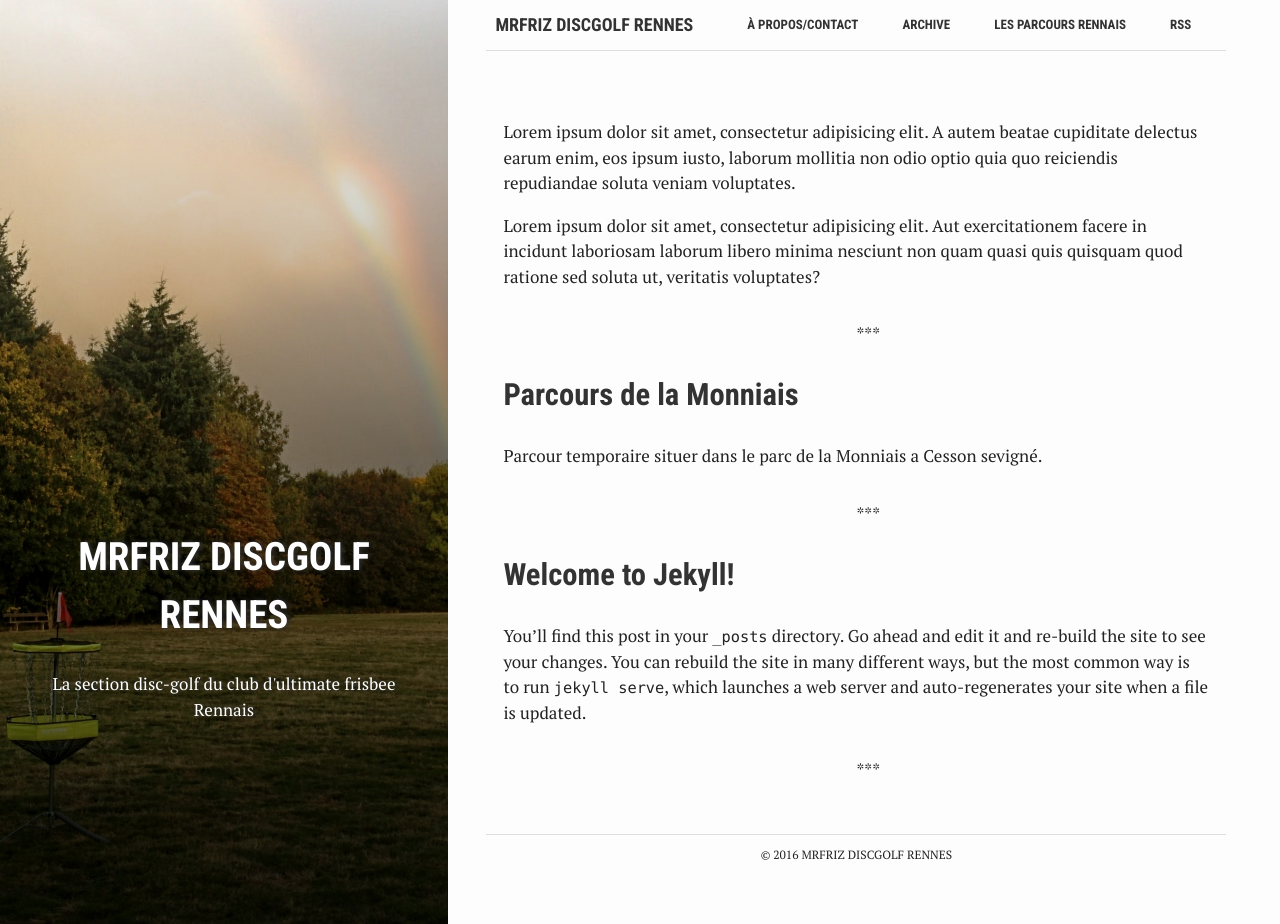
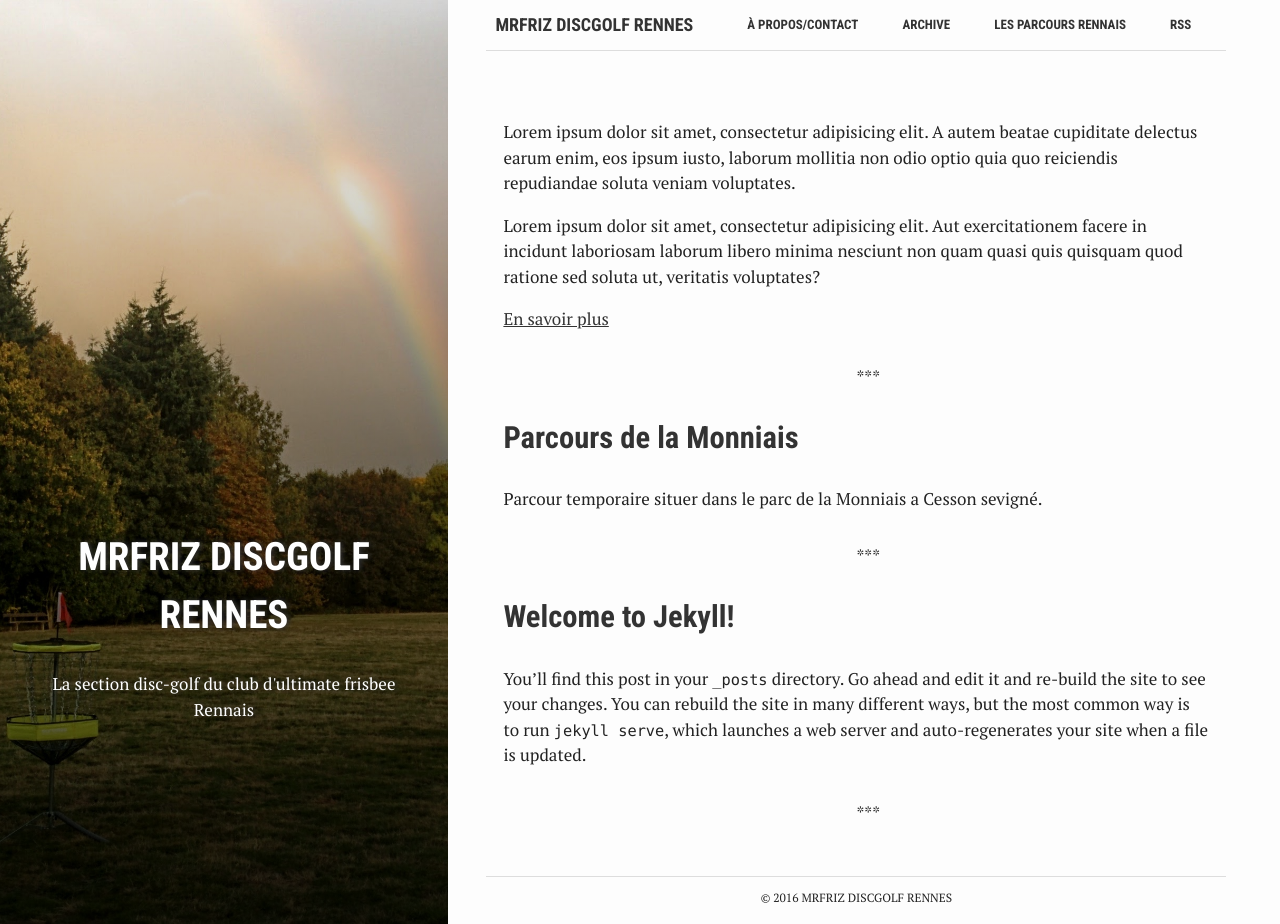
Before and after one commit to MrFriz/discgolf, a Jekyll site: the page built from index.html, in a window 1280 px wide and 924 px high. Built offline with Jekyll 4.4.1, drawn with Linux system fonts in a browser that asks for light colours.

Commit message:
Update index.html

```diff
--- a/index.html
+++ b/index.html
@@ -15,7 +15,9 @@ summary: "La section disc-golf du club d'ultimate frisbee Rennais"
     <p>
         Lorem ipsum dolor sit amet, consectetur adipisicing elit. Aut exercitationem facere in incidunt laboriosam
         laborum libero minima nesciunt non quam quasi quis quisquam quod ratione sed soluta ut, veritatis
-        voluptates?</p>
+        voluptates?
+    </p>
+    <p><a href="{{site.baseurl}}about"> En savoir plus </a></p>
 </article>
 
 
```
